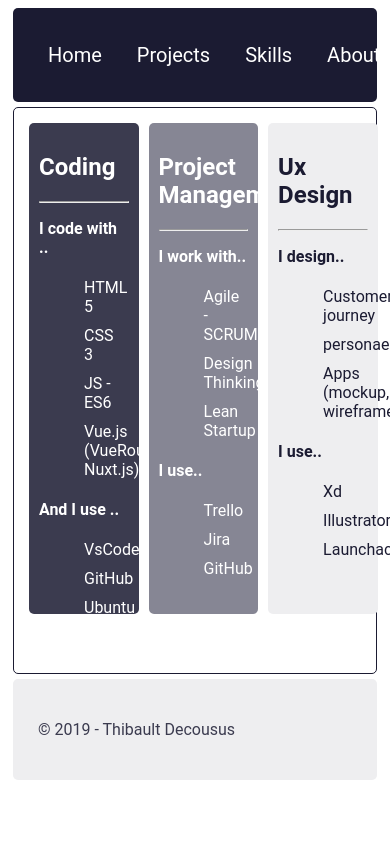
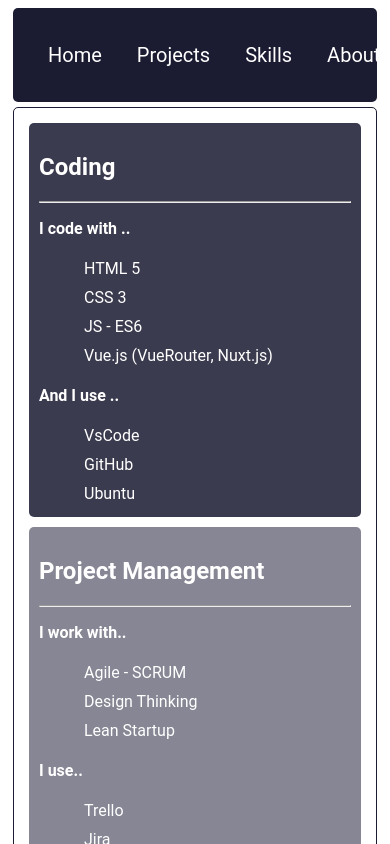
Before and after one commit to Thibault-21/myPortfolio, a Nuxt app: page /skills in a window 390 px wide. Shown: the top 844 px of the page. Built offline with nearby package versions, Linux system fonts and the light colour scheme.

Commit message:
updated skills responsivity

```diff
--- a/pages/skills.vue
+++ b/pages/skills.vue
@@ -107,6 +107,32 @@
   list-style-type: none;
   padding: 5px;
   }
+@media only screen and (max-width: 768px) {
+  .main {
+    display: grid;
+    grid-template-columns: 100%;
+    grid-template-rows: 33% 33% 33%;
+    grid-gap : 10px;
+    padding: 5px;
+  }
+  .code {
+    grid-column-start: 1;
+    grid-column-end: 2;
+    grid-row-start: 1;
+    grid-row-end: 2;
+  }
+  .projectManagement {
+    grid-column-start: 1;
+    grid-column-end: 2;
+    grid-row-start: 2;
+    grid-row-end: 3;
+  }
+  .uxDesign {
+    grid-column-start: 1;
+    grid-column-end: 2;
+    grid-row-start: 3;
+    grid-row-end: 4;
+  }
 
-
+}
 </style>
```
